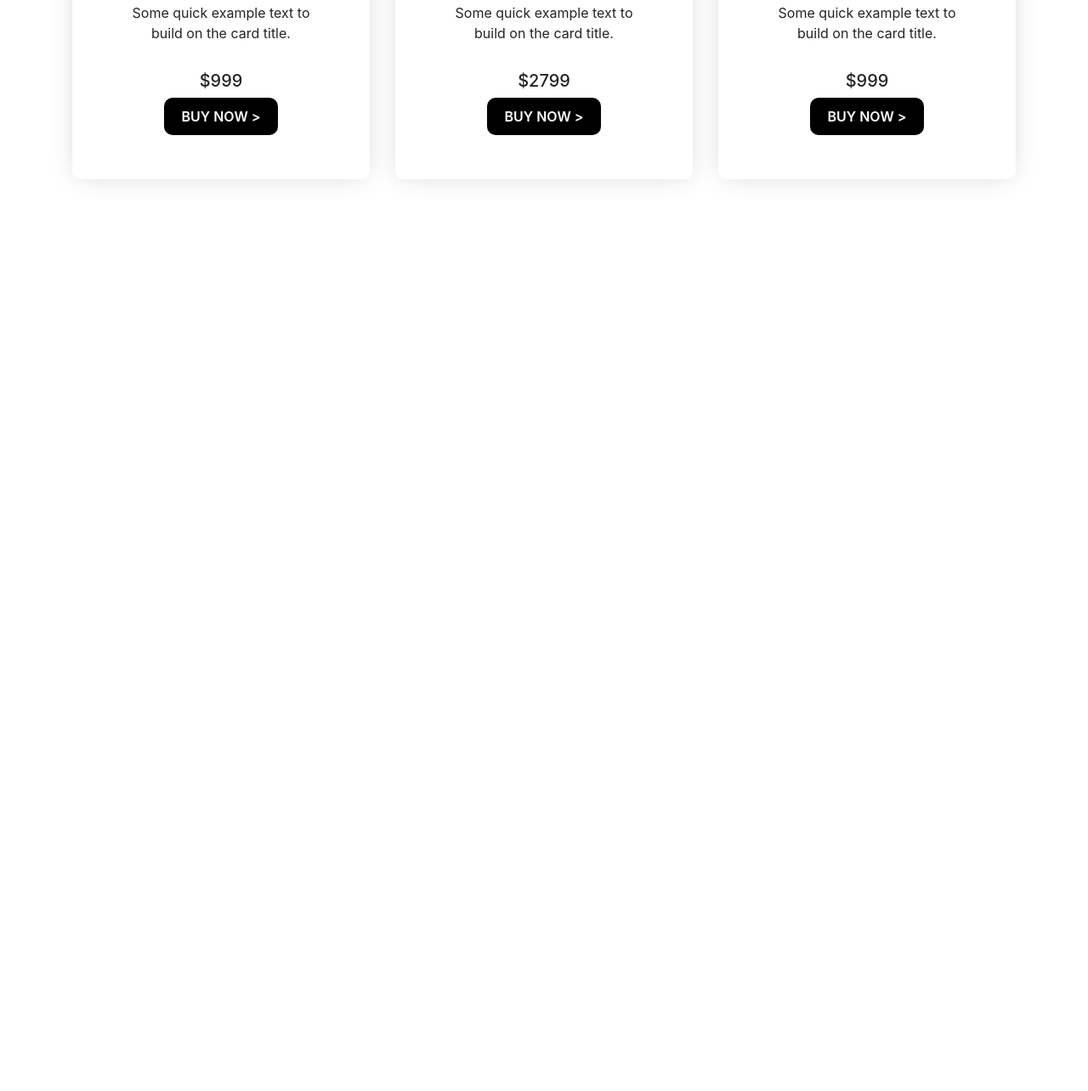
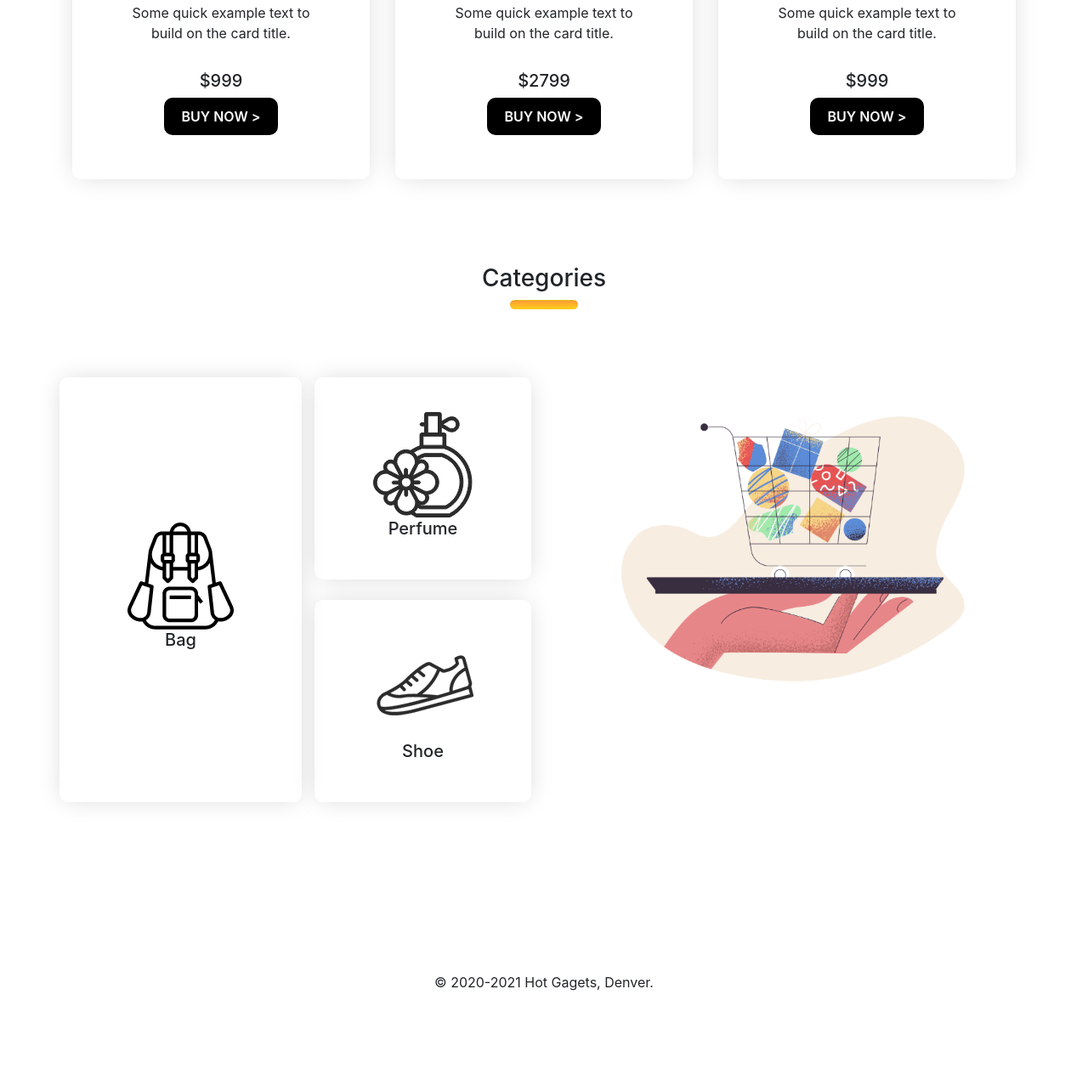
Before and after one commit to taibislamdipu/hot-gadgets, a plain HTML site: page index.html in a window 1280 px wide. Shown: the part 1992-3276 px from the top of the page at 85% size. Before the commit the page ends 2303 px from the top, so only its background shows below. Drawn offline with nearby package versions, Linux system fonts and the light colour scheme.

Commit message:
all done

```diff
--- a/index.html
+++ b/index.html
@@ -110,7 +110,7 @@
             <a href="#" id="see-all">See All</a>
         </div>
         <div class="card-deck">
-            <div class="card product">
+            <div class="card smartphone">
                 <img src="images/phone/phone-2.png" class="card-img-top" alt="...">
                 <div class="card-body">
                     <h5 class="card-title">iPhone 11 Pro</h5>
@@ -120,7 +120,7 @@
                     <button class="buy-now-button">BUY NOW ></button>
                 </div>
             </div>
-            <div class="card product">
+            <div class="card smartphone">
                 <img src="images/phone/phone-3.png" class="card-img-top" alt="...">
                 <div class="card-body">
                     <h5 class="card-title">Samsung Galaxy Note10+</h5>
@@ -130,7 +130,7 @@
                     <button class="buy-now-button">BUY NOW ></button>
                 </div>
             </div>
-            <div class="card product">
+            <div class="card smartphone">
                 <img src="images/phone/phone-1.png" class="card-img-top" alt="...">
                 <div class="card-body">
                     <h5 class="card-title">Redmi Pro</h5>
@@ -152,7 +152,7 @@
         </div>
         <div class="d-flex justify-content-between mb-3">
             <div class="card-deck">
-                <div class="card product">
+                <div class="card laptop">
                     <img src="images/laptop/product-1.png" class="card-img-top" alt="...">
                     <div class="card-body">
                         <h5 class="card-title">Asus VivoBook </h5>
@@ -166,7 +166,7 @@
                         <button class="buy-now-button">BUY NOW ></button>
                     </div>
                 </div>
-                <div class="card product">
+                <div class="card laptop">
                     <img src="images/laptop/product-2.png" class="card-img-top" alt="...">
                     <div class="card-body">
                         <h5 class="card-title">Razer Blade 15 </h5>
@@ -180,7 +180,7 @@
                         <button class="buy-now-button">BUY NOW ></button>
                     </div>
                 </div>
-                <div class="card product">
+                <div class="card laptop">
                     <img src="images/laptop/product-3.png" class="card-img-top" alt="...">
                     <div class="card-body">
                         <h5 class="card-title">Xiaomi Mi Notebook Pro</h5>
@@ -197,6 +197,48 @@
             </div>
         </div>
     </div>
+
+    <div class="container ">
+        <div class="category-head">
+            <h3>Categories</h3>
+            <hr class="line">
+        </div>
+
+
+        <div class="row">
+            <div class="col-md-3 cat1 d-flex align-items-center justify-content-center">
+                <div>
+                    <img src="images/Categories/bag.png" alt="">
+                    <h5>Bag</h5>
+                </div>
+            </div>
+            <div class="col-md-3">
+                <div class="cat2">
+                    <img src="images/Categories/perfume.png" alt="">
+                    <h5>Perfume</h5>
+                </div>
+                <br>
+                <div class="cat3">
+                    <img src="images/Categories/shoe.png" alt="">
+                    <h5>Shoe</h5>
+                </div>
+            </div>
+
+            <div class="col-md-6">
+                <img src="images/Categories/pale-order.png" alt="" class="img-fluid">
+            </div>
+        </div>
+    </div>
+
+    <footer>
+        <p>
+            © 2020-2021 Hot Gagets, Denver.
+        </p>
+    </footer>
+
+
+
+
 
 
 
--- a/style.css
+++ b/style.css
@@ -48,7 +48,24 @@
 }
 
 /* smartphone */
-.product {
+.smartphone, .laptop {
+    padding: 40px 30px;
+    text-align: center;
+    border: none;
+    box-shadow: 0px 0px 30px -5px lightgray;
+    border-radius: 10px;
+
+}
+
+/* laptop */
+.card-footer{
+    border: none;
+    background-color: white;
+}
+
+
+/* Categories */
+.cat1, .cat2, .cat3{
     padding: 40px 30px;
     text-align: center;
     border: none;
@@ -56,8 +73,23 @@
     border-radius: 10px;
 }
 
-/* laptop */
-.card-footer{
-    border: none;
-    background-color: white;
+.category-head{
+    margin-bottom: 80px;
+    text-align: center;
 }
+
+.line{
+    width: 80px;
+    height: 10px;
+    margin: auto;
+    border-radius: 10px;
+    background-image: linear-gradient(#FF9C35, #FFD019);
+
+}
+
+
+/* footer */
+footer{
+    text-align: center;
+    padding: 100px 0px;
+}
```
